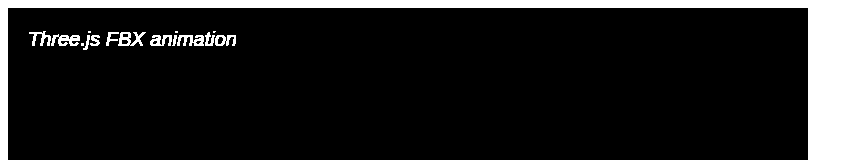
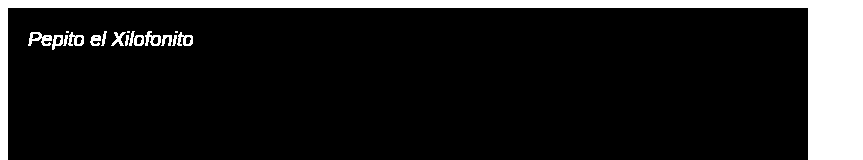
Before and after one commit to CarlosCallejas/ProyectoFinalGraficas, a plain HTML site: page proyecto/Proyecto.html in a window 1280 px wide. Shown: the top 160 px of the page, without its empty margins (0-863 px from the left). Drawn offline with nearby package versions, Linux system fonts and the light colour scheme.

Commit message:
cambio para pushear MI rama

```diff
--- a/proyecto/Proyecto.html
+++ b/proyecto/Proyecto.html
@@ -1,7 +1,7 @@
 <html>
 <head>
 <meta http-equiv="Content-Type" content="text/html; charset=UTF-8">
-<title>Three.js Morph targets</title>
+<title>Pepito el Xilofonito</title>
 
 <link rel="stylesheet" href="../libs/jquery-ui/jquery-ui.css" />
 <link rel="stylesheet" href="../css/main.css" />
@@ -47,7 +47,7 @@
 <div id="container">
     <canvas id="webglcanvas" width=800 height=600></canvas>
 	<div id="title">
-		Three.js FBX animation
+		Pepito el Xilofonito
 	</div>
 </div>
 
```
